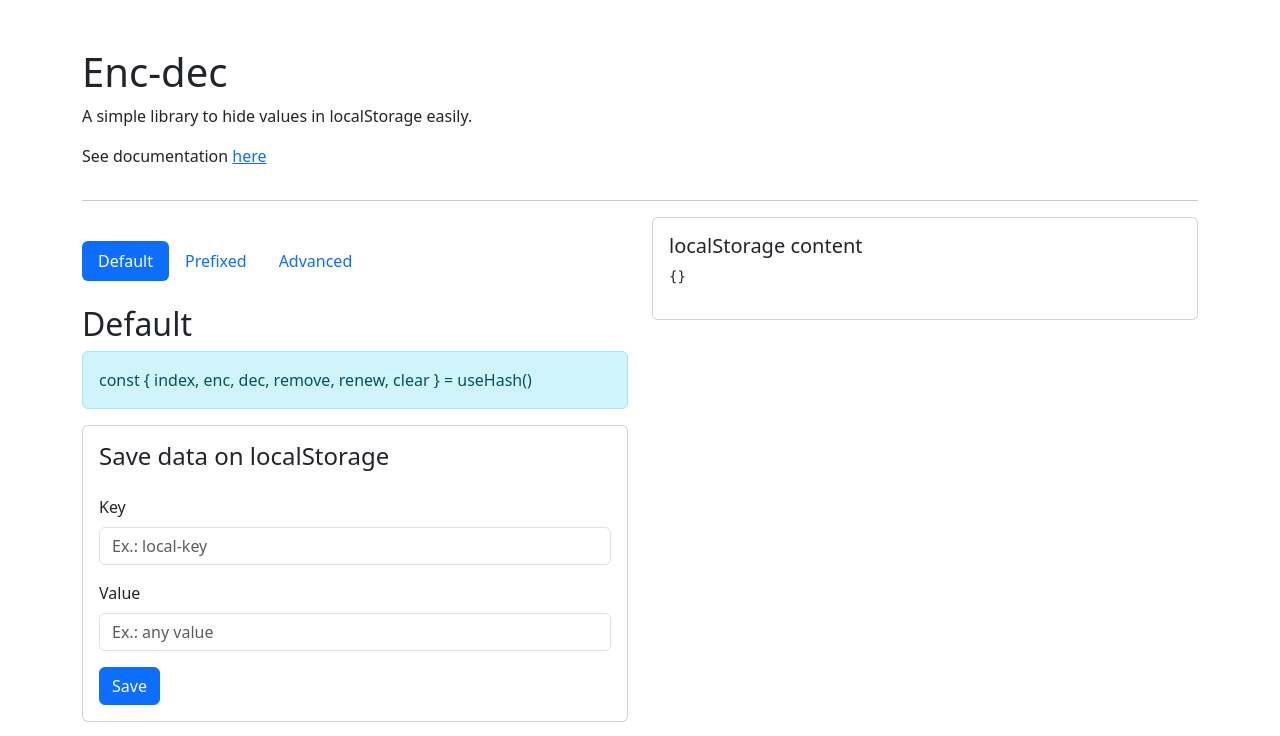
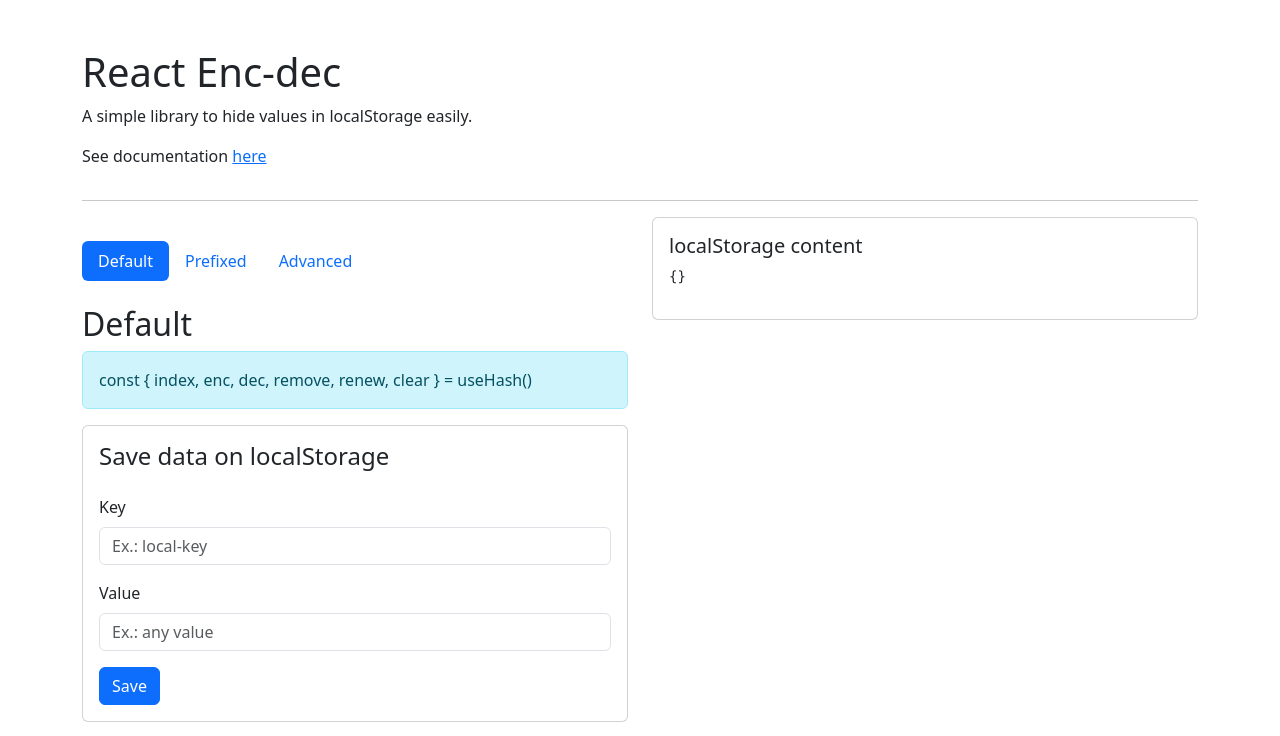
Before and after one commit to filipigustavo/enc-dec, a React (Vite) app: page / in a window 1280 px wide. Shown: the top 736 px of the page. Built offline with nearby package versions, Linux system fonts and the light colour scheme.

Commit message:
change project name to react-enc-dec

```diff
--- a/index.html
+++ b/index.html
@@ -12,7 +12,7 @@
     <link rel="apple-touch-icon" href="/logo192.png" />
     <link rel="manifest" href="/manifest.json" />
     <link href="https://cdn.jsdelivr.net/npm/bootstrap@5.3.3/dist/css/bootstrap.min.css" rel="stylesheet" integrity="sha384-QWTKZyjpPEjISv5WaRU9OFeRpok6YctnYmDr5pNlyT2bRjXh0JMhjY6hW+ALEwIH" crossorigin="anonymous">
-    <title>Enc-dec | Uma forma fácil de gravar dados criptografados no localStorage.</title>
+    <title>React Enc-dec | Uma forma fácil de gravar dados criptografados no localStorage.</title>
   </head>
   <body>
     <noscript>You need to enable JavaScript to run this app.</noscript>
--- a/src/App.tsx
+++ b/src/App.tsx
@@ -18,9 +18,9 @@ function App() {
     <div className="App container py-5">
       <div className="row">
         <div className="col">
-          <h1>Enc-dec</h1>
+          <h1>React Enc-dec</h1>
           <p>A simple library to hide values in localStorage easily.</p>
-          <p>See documentation <a href="https://www.npmjs.com/package/@filipigustavo/enc-dec" target="_blank" rel="noreferrer">here</a></p>
+          <p>See documentation <a href="https://www.npmjs.com/package/@filipigustavo/react-enc-dec" target="_blank" rel="noreferrer">here</a></p>
         </div>
       </div>
 
--- a/vite.config.ts
+++ b/vite.config.ts
@@ -4,5 +4,5 @@ import react from "@vitejs/plugin-react";
 
 export default defineConfig({
   plugins: [react()],
-  base: "/enc-dec/",
+  base: "/react-enc-dec/",
 });
```
Also changed, not shown: package.json (+4 -4 lines), 2 other files (tests, documents, lock files or other folders).
